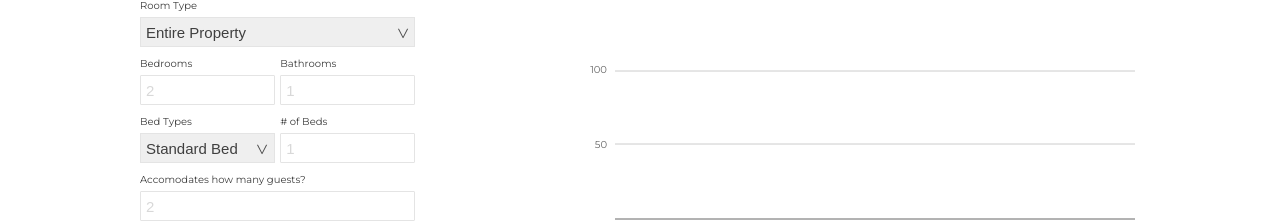
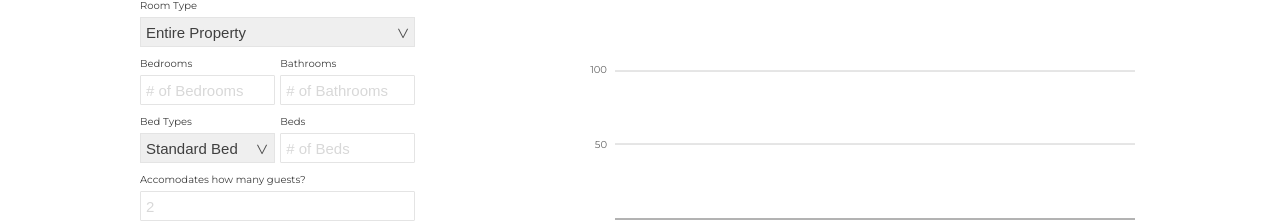
Before and after one commit to Airbnb-Price-Navigator/airbnb-price-navigator-front-end, a React (Create React App) app: page / in a window 1280 px wide. Shown: the part 285-508 px from the top of the page. Built offline with nearby package versions, Linux system fonts and the light colour scheme; a web font is replaced by a local one.

Commit message:
Updated placeholder text

```diff
--- a/src/components/Main/Form/BedBath.js
+++ b/src/components/Main/Form/BedBath.js
@@ -12,7 +12,7 @@ const BedBath = ({ values, formChange }) => {
 				<Input
 					type='number'
 					id='bedrooms'
-					placeholder='2'
+					placeholder='# of Bedrooms'
 					value={bedrooms}
 					onChange={formChange}
 					required
@@ -23,7 +23,7 @@ const BedBath = ({ values, formChange }) => {
 				<Input
 					type='number'
 					id='bathrooms'
-					placeholder='1'
+					placeholder='# of Bathrooms'
 					value={bathrooms}
 					onChange={formChange}
 					required
--- a/src/components/Main/Form/BedTypes.js
+++ b/src/components/Main/Form/BedTypes.js
@@ -20,11 +20,11 @@ const BedTypes = ({ values, formChange }) => {
 				</Select>
 			</div>
 			<div>
-				<label htmlFor='beds'># of Beds</label>
+				<label htmlFor='beds'>Beds</label>
 				<Input
 					type='number'
 					id='beds'
-					placeholder='1'
+					placeholder='# of Beds'
 					value={beds}
 					onChange={formChange}
 				/>
```
